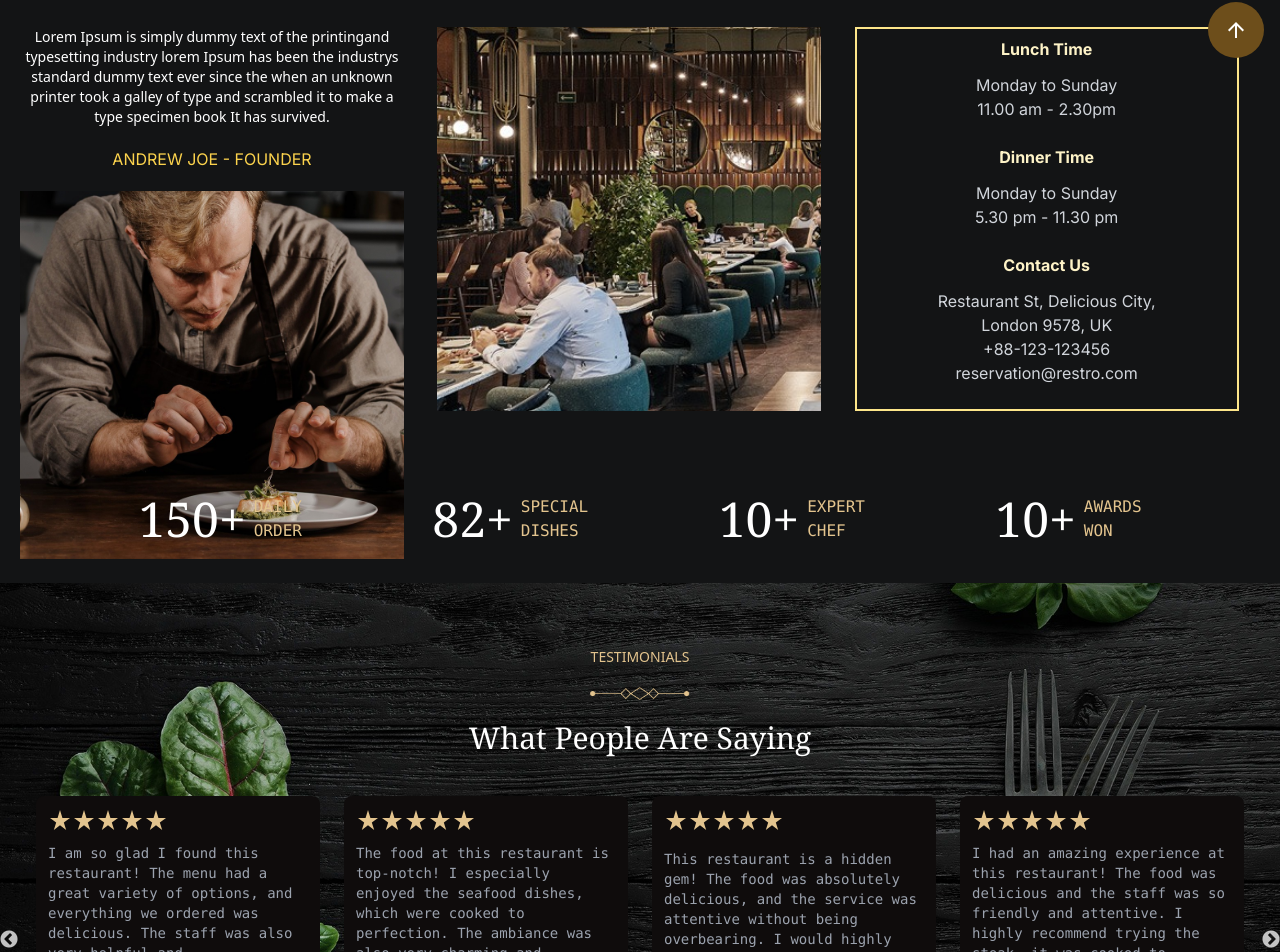
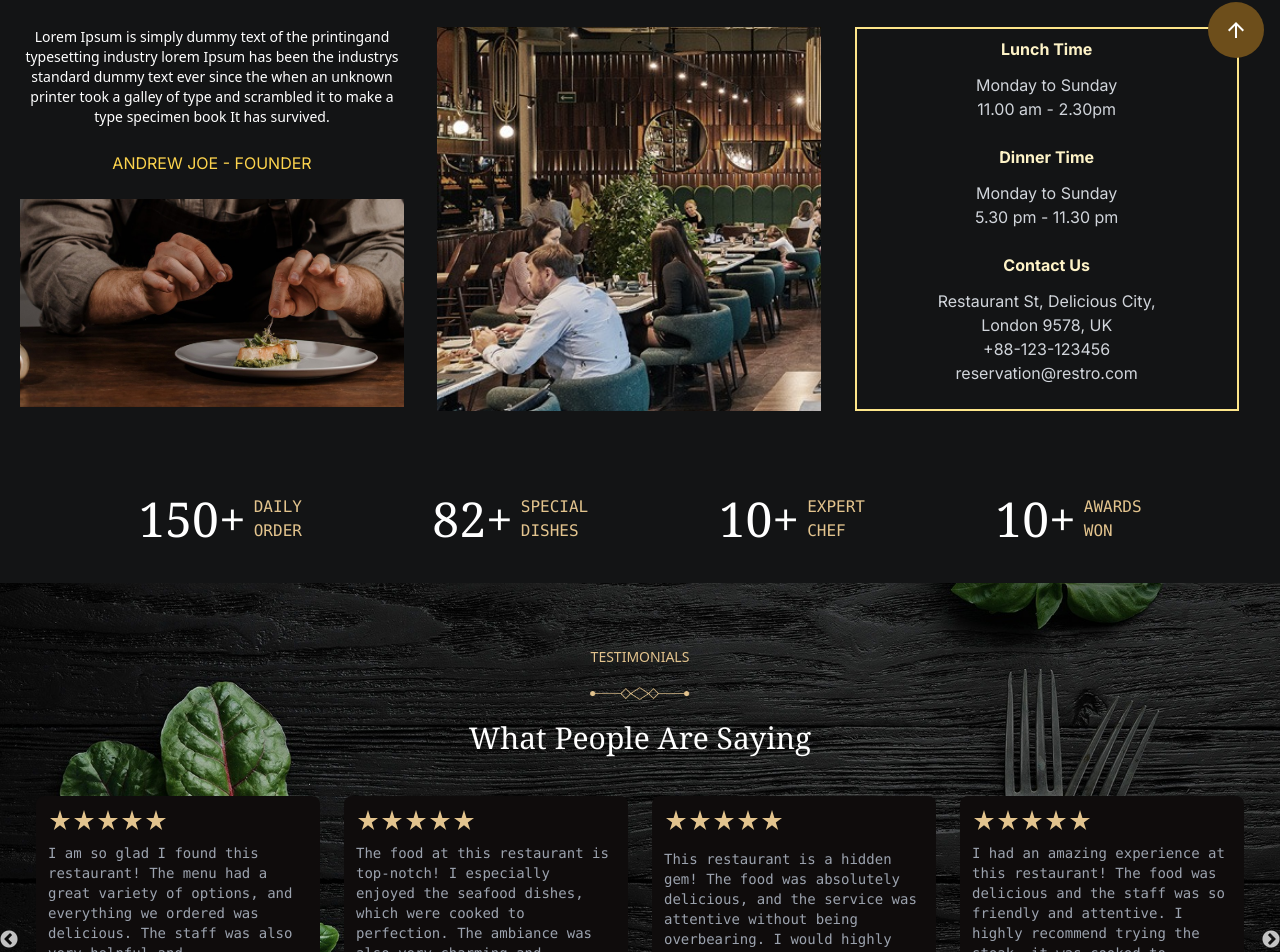
Before and after one commit to DAdawit/Food-Menu, a Next.js app: page /about in a window 1280 px wide. Shown: the part 714-1666 px from the top of the page. Built offline with nearby package versions, Linux system fonts and the light colour scheme.

Commit message:
some fix

```diff
--- a/components/About/WhoWeAre.tsx
+++ b/components/About/WhoWeAre.tsx
@@ -38,7 +38,7 @@ const WhoWeAre = () => {
             alt="spector"
             width={1000}
             height={2000}
-            className="w-full items-end text-center object-cover"
+            className="w-full items-end text-center object-cover h-52 object-bottom"
           />
         </div>
         <div className="h-96 max-w-full md:max-w-sm">
--- a/components/contact/Hero.tsx
+++ b/components/contact/Hero.tsx
@@ -124,7 +124,7 @@ const Hero = () => {
             alt="spector"
             width={2000}
             height={2000}
-            className="text-center h-[93vh] w-full object-cover object-center"
+            className="text-center h-80 md:h-[93vh] w-full object-cover object-center"
           />
         </div>
       </section>
```
